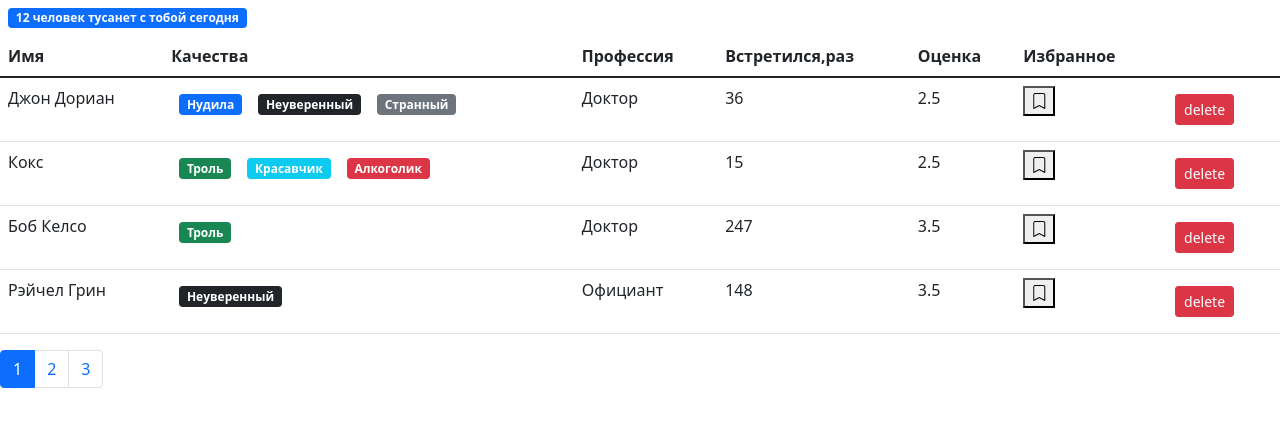
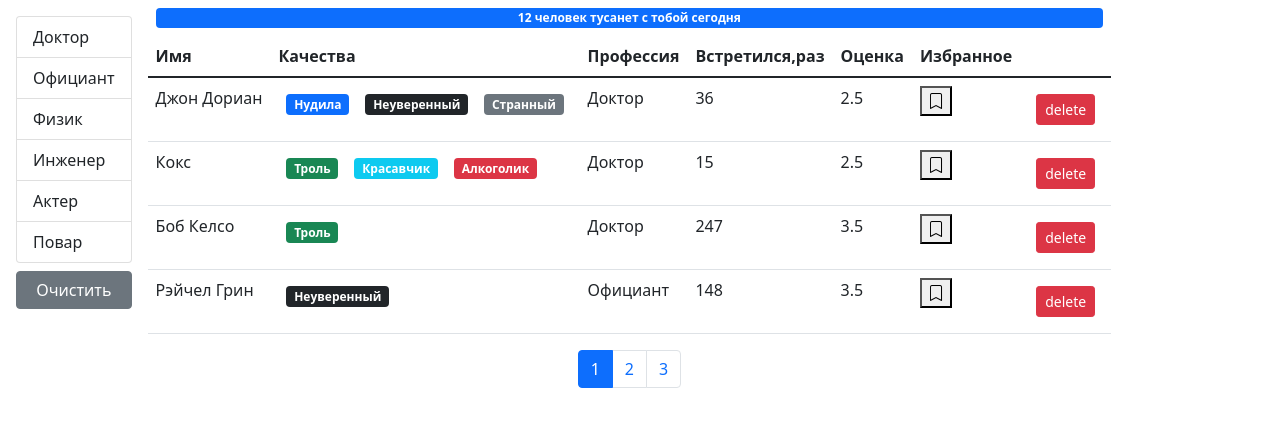
Before and after one commit to eximenz/fast-company, a React (Create React App) app: page / in a window 1280 px wide. Shown: the top 426 px of the page. Built offline with nearby package versions, Linux system fonts and the light colour scheme.

Commit message:
added filtration

```diff
--- a/src/app/App.jsx
+++ b/src/app/App.jsx
@@ -1,6 +1,5 @@
 import React, { useState } from 'react';
 import Users from './components/users';
-import SearchStatus from './components/searchStatus';
 import api from './api';
 
 const App = () => {
@@ -29,7 +28,6 @@
 
   return (
     <>
-      <SearchStatus length={users.length} />
       <Users
         users={users}
         onHandleDelete={handleDelete}
--- /dev/null
+++ b/src/app/api/fake.api/proffesions.api.js
@@ -0,0 +1,18 @@
+export const professions = {
+  doctor: { _id: '67rdca3eeb7f6fgeed471818', name: 'Доктор' },
+  waiter: { _id: '67rdca3eeb7f6fgeed471820', name: 'Официант' },
+  physics: { _id: '67rdca3eeb7f6fgeed471814', name: 'Физик' },
+  engineer: { _id: '67rdca3eeb7f6fgeed471822', name: 'Инженер' },
+  actor: { _id: '67rdca3eeb7f6fgeed471824', name: 'Актер' },
+  cook: { _id: '67rdca3eeb7f6fgeed471829', name: 'Повар' },
+};
+
+const fetchAll = () => new Promise((resolve) => {
+  window.setTimeout(function() {
+    resolve(professions);
+  }, 2000);
+});
+
+export default {
+  fetchAll
+};
--- a/src/app/api/fake.api/user.api.js
+++ b/src/app/api/fake.api/user.api.js
@@ -1,11 +1,5 @@
-const professions = {
-  doctor: { _id: '67rdca3eeb7f6fgeed471818', name: 'Доктор' },
-  waiter: { _id: '67rdca3eeb7f6fgeed471820', name: 'Официант' },
-  physics: { _id: '67rdca3eeb7f6fgeed471814', name: 'Физик' },
-  engineer: { _id: '67rdca3eeb7f6fgeed471822', name: 'Инженер' },
-  actor: { _id: '67rdca3eeb7f6fgeed471824', name: 'Актер' },
-  cook: { _id: '67rdca3eeb7f6fgeed471829', name: 'Повар' },
-};
+import { professions } from './proffesions.api';
+
 const qualities = {
   tedious: {
     _id: '67rdca3eeb7f6fgeed471198',
--- a/src/app/api/index.js
+++ b/src/app/api/index.js
@@ -1,5 +1,7 @@
 import * as users from './fake.api/user.api';
+import professions from './fake.api/proffesions.api';
 const API = {
   users,
+  professions
 };
 export default API;
--- /dev/null
+++ b/src/app/components/groupList.jsx
@@ -0,0 +1,34 @@
+import React from 'react';
+import PropTypes from 'prop-types';
+
+const GroupList = ({ items, valueProperty, contentProperty, onItemSelect, selectedItem }) => {
+  return (
+    <ul className="list-group">
+      {Object.keys(items).map((item) => (
+          <li
+            key={items[item][valueProperty]}
+            className={
+              'list-group-item' +
+              (items[item] === selectedItem ? ' active' : '')}
+            onClick={() => onItemSelect(items[item])}
+            role='button'
+          >
+            {items[item][contentProperty]}
+        </li>
+      ))}
+    </ul>
+  );
+};
+GroupList.defaultProps = {
+  valueProperty: '_id',
+  contentProperty: 'name',
+};
+GroupList.propTypes = {
+  items: PropTypes.object.isRequired,
+  valueProperty: PropTypes.string.isRequired,
+  contentProperty: PropTypes.string.isRequired,
+  onItemSelect: PropTypes.func,
+  selectedItem: PropTypes.object
+};
+
+export default GroupList;
--- a/src/app/components/users.jsx
+++ b/src/app/components/users.jsx
@@ -1,10 +1,13 @@
-import React, { useState } from 'react';
+import React, { useState, useEffect } from 'react';
 import { paginate } from '../utils/paginate';
 import Pagination from './pagination';
 import User from './user';
+import api from '../api';
 import PropTypes from 'prop-types';
+import GroupList from './groupList';
+import SearchStatus from './searchStatus';
 
-const Users = ({ users, onHandleDelete, onToggle }) => {
+const Users = ({ users: allUsers, onHandleDelete, onToggle }) => {
   const columnNames = [
     'Имя',
     'Качества',
@@ -21,22 +24,68 @@
     ));
   };
 
-  const count = users.length;
+  const [professions, setProfession] = useState();
+  const [selectedProf, setSelectedProf] = useState();
+  const [currentPage, setCurrentPage] = useState(1);
   const pageSize = 4;
-  const [currentPage, setCurrentPage] = useState(1);
+
+  useEffect(() => {
+    api.professions
+      .fetchAll()
+      .then((data) =>
+        setProfession(
+          data
+          // Object.assign(data, {
+          //   allProfession: { name: 'Все профессии' }
+          // })
+        )
+      );
+  }, []);
+
+  useEffect(() => {
+    setCurrentPage(1);
+  }, [selectedProf]);
+
+  const handleProfessionSelect = item => {
+    setSelectedProf(item);
+  };
+
   const handlePageChange = (pageIndex) => {
     setCurrentPage(pageIndex);
   };
 
-  // const paginate = (items, pageNumber, pageSize) =>  {
-  //   const stsrtIndex = (pageNumber - 1) * pageSize;
-  //   return [...items].splice(stsrtIndex, pageSize)
-  // }
+  // const filteredUsers = selectedProf && selectedProf._id
+  const filteredUsers = selectedProf
+    ? allUsers.filter((user) => user.profession === selectedProf)
+    : allUsers;
+  const count = filteredUsers.length;
 
-  const userCrop = paginate(users, currentPage, pageSize);
+  const userCrop = paginate(filteredUsers, currentPage, pageSize);
+
+  const clearFilter = () => {
+    setSelectedProf();
+  };
 
   return (
-    <>
+    <div className='d-flex'>
+      {professions && (
+        <div className="d-flex flex-column flex-shrink-0 p-3">
+          <GroupList
+            selectedItem={selectedProf}
+            items={professions}
+            onItemSelect={handleProfessionSelect}
+          />
+          <button
+            className='btn btn-secondary mt-2'
+            onClick={clearFilter}
+          >
+            Очистить
+          </button>
+        </div>
+      )}
+      <div className="d-flex flex-column">
+        <SearchStatus length={count} />
+        {count > 0 && (
           <table className='table'>
             <thead>
               <tr>{renderColumnNames()}</tr>
@@ -57,13 +106,17 @@
               ))}
             </tbody>
           </table>
+        )}
+        <div className="d-flex justify-content-center">
         <Pagination
           itemsCount={count}
           pageSize={pageSize}
           currentPage={currentPage}
           onPageChange={handlePageChange}
         />
-    </>
+      </div>
+      </div>
+    </div>
   );
 };
 
```
Lines whose indentation alone changed are shown as unchanged.
